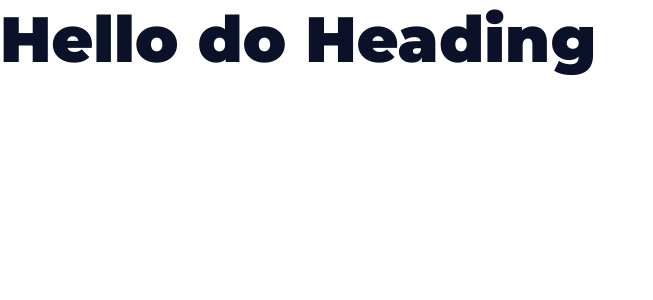
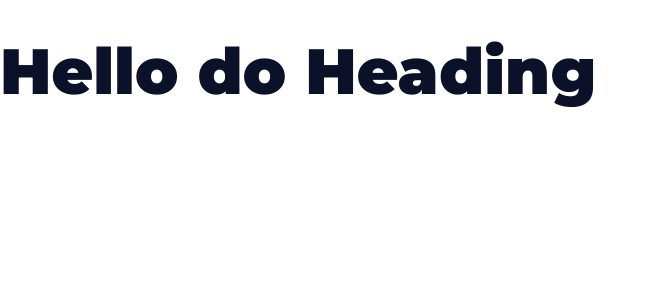
Before and after one commit to abnerfirmino/Landing-Page-Front-End, a React (Vite) app: page / in a window 1280 px wide. Shown: the top 300 px of the page, without its empty margins (0-653 px from the left). Built offline with nearby package versions, Linux system fonts and the light colour scheme.

Commit message:
global styles ajustado

```diff
--- a/src/styles/global-styles.js
+++ b/src/styles/global-styles.js
@@ -18,5 +18,19 @@
 
   h1, h2, h3, h4, h5, h6 {
     font-family: ${({ theme }) => theme.fonts.family.secondary};
+    margin: ${({ theme }) => theme.spacings.large} 0;
+  }
+
+  p {
+    margin: ${({ theme }) => theme.spacings.medium} 0;
+  }
+
+  ul, ol {
+    margin: ${({ theme }) => theme.spacings.medium};
+    padding: ${({ theme }) => theme.spacings.medium};
+  }
+
+  a {
+    color: ${({ theme }) => theme.colors.secondaryColor};
   }
 `;
```
